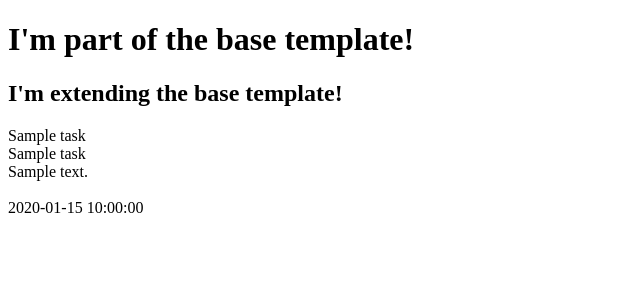
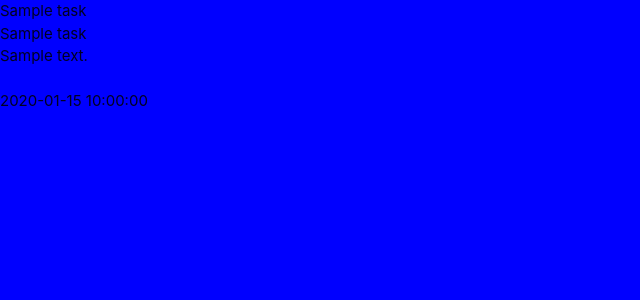
Before and after one commit to rawanebeidat/flask_task_manager, a Flask app: page / in a window 1280 px wide. Shown: the top 300 px of the page, without its empty margins (0-640 px from the left). Run offline with Flask 2, Linux system fonts and the light colour scheme; a database or web service that is not in the repository returns one stand-in record (values such as "Sample title"); some libraries are stand-ins or nearby versions.

Commit message:
add static

```diff
--- a/templates/base.html
+++ b/templates/base.html
@@ -3,13 +3,23 @@
 <head>
     <meta charset="UTF-8">
     <meta name="viewport" content="width=device-width, initial-scale=1.0">
+    <link rel="stylesheet" href="https://cdnjs.cloudflare.com/ajax/libs/font-awesome/5.13.1/css/all.min.css"
+         integrity="sha512-xA6Hp6oezhjd6LiLZynuukm80f8BoZ3OpcEYaqKoCV3HKQDrYjDE1Gu8ocxgxoXmwmSzM4iqPvCsOkQNiu41GA==" crossorigin="anonymous" type="text/css">
+    <link rel="stylesheet" href="https://cdnjs.cloudflare.com/ajax/libs/materialize/1.0.0/css/materialize.min.css" type="text/css">
+    <link rel="stylesheet" href="{{ url_for('static', filename='css/style.css') }}" type="text/css">
+    {% block styles %}
+    {% endblock %}
     <title>Task Manager</title>
 </head>
 <body>
 
-    <h1>I'm part of the base template!</h1>
     {% block content %}
     {% endblock %}
-
+     <script src="https://code.jquery.com/jquery-3.5.1.min.js"
+     integrity="sha256-9/aliU8dGd2tb6OSsuzixeV4y/faTqgFtohetphbbj0=" crossorigin="anonymous"></script>
+     <script src="https://cdnjs.cloudflare.com/ajax/libs/materialize/1.0.0/js/materialize.min.js"></script>
+     <script src="{{ url_for('static', filename='js/script.js') }}"></script>
+     {% block scripts %}
+     {% endblock %}
 </body>
 </html>
--- /dev/null
+++ b/templates/static/css/style.css
@@ -0,0 +1,3 @@
+body{
+    background-color: blue;
+}
--- a/templates/tasks.html
+++ b/templates/tasks.html
@@ -1,7 +1,5 @@
 {% extends "base.html" %}
 {% block content %}
-
-    <h2>I'm extending the base template!</h2>
 
     {% for task in tasks %}
         {{ task.task_name }}<br>
```
Also changed, not shown: templates/static/js/script.js (added).
